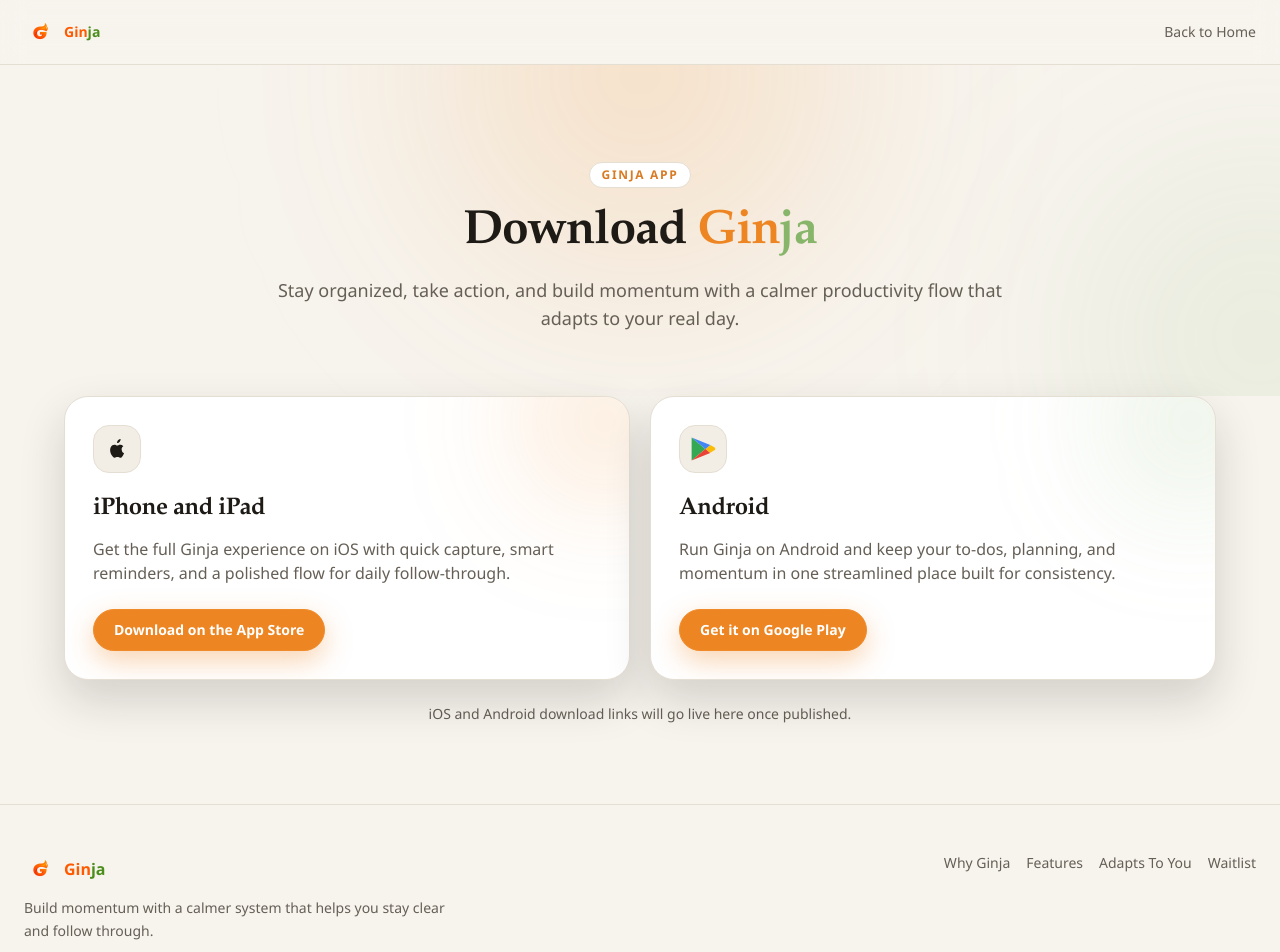
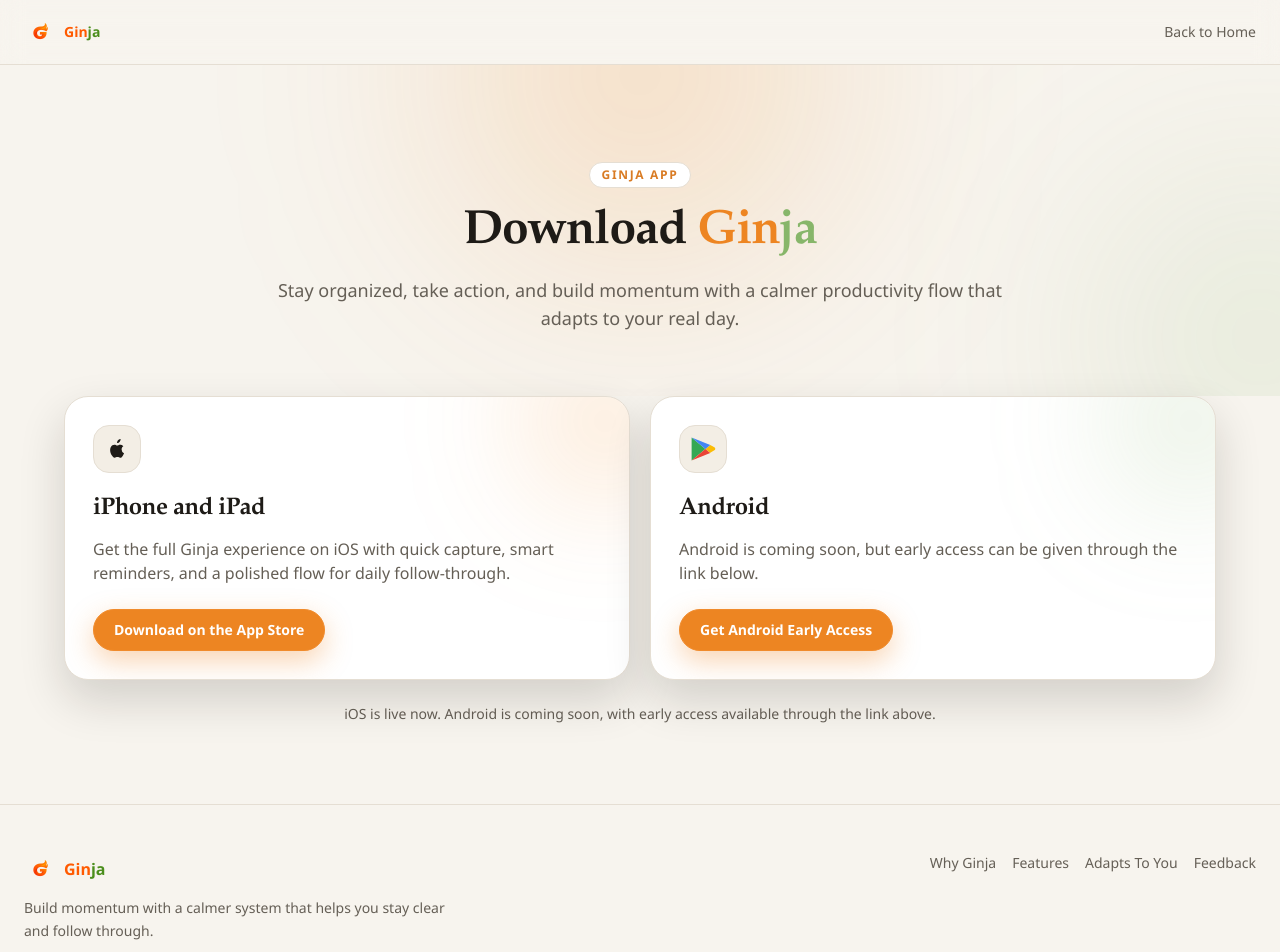
Before and after one commit to emyrael/Ginja_App, a Next.js app in the folder frontend/: page /download in a window 1280 px wide. Shown: the top 952 px of the page. Built offline with nearby package versions, Linux system fonts and the light colour scheme.

Commit message:
made new changes

```diff
--- a/frontend/component/landing/Footer.jsx
+++ b/frontend/component/landing/Footer.jsx
@@ -2,6 +2,8 @@
 import Link from 'next/link';
 import GinjaLogo from './GinjaLogo';
 import GinjaText from './GinjaText';
+
+const FEEDBACK_FORM_URL = 'https://docs.google.com/forms/d/1jTV1wg9RGzJ08H9UE0e_fSkbmdwC573FHgjST0WHiR4/edit';
 
 export default function Footer() {
   return (
@@ -50,7 +52,8 @@
             <a href="#why-ginja" className="hover:text-[#ED8522]">Why Ginja</a>
             <a href="#features" className="hover:text-[#ED8522]">Features</a>
             <a href="#adapts" className="hover:text-[#ED8522]">Adapts To You</a>
-            <a href="#waitlist" className="hover:text-[#ED8522]">Waitlist</a>
+            <Link href="/download" className="hover:text-[#ED8522]">Download</Link>
+            <a href={FEEDBACK_FORM_URL} target="_blank" rel="noopener noreferrer" className="hover:text-[#ED8522]">Feedback</a>
           </div>
         </div>
 
--- a/frontend/component/landing/HeroSection.jsx
+++ b/frontend/component/landing/HeroSection.jsx
@@ -1,9 +1,10 @@
 import React from 'react';
-import { ArrowRight, CheckCircle2 } from 'lucide-react';
+import Link from 'next/link';
+import { CheckCircle2 } from 'lucide-react';
 import PhoneFrame from './ui/PhoneFrame';
 import { HomeScreen } from './ui/ScreenMockups';
 
-export default function HeroSection({ onJoinWaitlist, onSeeHowItWorks }) {
+export default function HeroSection({ onSeeHowItWorks }) {
   return (
     <section id="home" className="relative overflow-hidden px-4 pb-20 pt-10 sm:px-6 sm:pb-24 sm:pt-14">
       <div className="pointer-events-none absolute inset-0">
@@ -13,9 +14,9 @@
 
       <div className="relative mx-auto grid max-w-7xl items-center gap-14 lg:grid-cols-[1.05fr_0.95fr]">
         <div>
-          <span className="inline-flex items-center rounded-full border border-[var(--border-color)] bg-[var(--surface-soft)] px-4 py-2 text-xs font-semibold uppercase tracking-[0.12em] text-[#A26335] dark:text-[#F1BE90]">
-            Early access opening soon
-          </span>
+          <Link href="/download" className="inline-flex items-center rounded-full border border-[#ED8522]/40 bg-[#FFF1E8] px-5 py-2.5 text-sm font-extrabold uppercase tracking-[0.14em] text-[#A26335] shadow-[0_12px_30px_rgba(237,133,34,0.24)] ring-2 ring-[#ED8522]/20 transition-all duration-300 hover:scale-[1.03] hover:bg-[#FFE6D5] animate-[pulse_2.2s_ease-in-out_infinite] dark:border-[#F1BE90]/45 dark:bg-[#4A3325] dark:text-[#F1BE90] dark:ring-[#F1BE90]/20 dark:hover:bg-[#5A3D2C]">
+            Download Now
+          </Link>
 
           <h1 className="mt-6 max-w-2xl text-balance text-4xl font-semibold leading-tight text-[var(--text-strong)] sm:text-5xl lg:text-6xl">
             Too many thoughts in your head, nowhere to start.
@@ -47,13 +48,6 @@
 
           <div className="mt-10 flex flex-col gap-3 sm:flex-row sm:items-center">
             <button
-              onClick={onJoinWaitlist}
-              className="inline-flex items-center justify-center rounded-full bg-[#ED8522] px-6 py-3 text-base font-semibold text-white shadow-[0_14px_34px_rgba(237,133,34,0.24)] transition-all duration-200 hover:bg-[#C94B16]"
-            >
-              Reserve my early access
-              <ArrowRight className="ml-2 h-4 w-4" />
-            </button>
-            <button
               onClick={onSeeHowItWorks}
               className="inline-flex items-center justify-center rounded-full border border-[var(--border-color)] bg-[var(--surface-primary)] px-6 py-3 text-base font-medium text-[var(--text-secondary)] transition-all duration-200 hover:brightness-105"
             >
--- a/frontend/component/landing/LandingPage.jsx
+++ b/frontend/component/landing/LandingPage.jsx
@@ -2,7 +2,6 @@
 import HeroSection from './HeroSection';
 import FeaturesSection from './FeaturesSection';
 import WhyWeBuiltGinja from './WhyWeBuiltGinja';
-import WaitlistForm from './WaitlistForm';
 import Footer from './Footer';
 import NavigationTabs from './NavigationTabs';
 
@@ -16,16 +15,14 @@
 
   return (
     <div className="min-h-screen bg-[var(--bg-primary)] text-[var(--text-primary)]">
-      <NavigationTabs onJoinWaitlist={() => scrollToSection('waitlist')} />
+      <NavigationTabs />
 
       <main className="pt-20 sm:pt-24">
         <HeroSection
-          onJoinWaitlist={() => scrollToSection('waitlist')}
           onSeeHowItWorks={() => scrollToSection('features')}
         />
         <FeaturesSection />
         <WhyWeBuiltGinja />
-        <WaitlistForm />
       </main>
 
       <Footer />
--- a/frontend/component/landing/NavigationTabs.jsx
+++ b/frontend/component/landing/NavigationTabs.jsx
@@ -2,15 +2,18 @@
 import Link from 'next/link';
 import GinjaLogo from './GinjaLogo';
 import GinjaText from './GinjaText';
+
+const FEEDBACK_FORM_URL = 'https://docs.google.com/forms/d/1jTV1wg9RGzJ08H9UE0e_fSkbmdwC573FHgjST0WHiR4/edit';
 
 const navItems = [
   { href: '#why-ginja', label: 'Why Ginja' },
   { href: '#features', label: 'Features' },
   { href: '#adapts', label: 'Adapts To You' },
   { href: '#circle', label: 'Circle' },
+  { href: FEEDBACK_FORM_URL, label: 'Feedback', external: true },
 ];
 
-export default function NavigationTabs({ onJoinWaitlist }) {
+export default function NavigationTabs() {
   return (
     <header className="fixed inset-x-0 top-0 z-50 border-b border-[var(--border-color)] bg-[var(--surface-soft)]/92 backdrop-blur-md dark:bg-[var(--surface-strong)]/90">
       <div className="mx-auto flex max-w-7xl items-center justify-between gap-3 px-4 py-3 sm:px-6">
@@ -26,6 +29,8 @@
             <a
               key={item.href}
               href={item.href}
+              target={item.external ? '_blank' : undefined}
+              rel={item.external ? 'noopener noreferrer' : undefined}
               className="text-sm font-medium text-[var(--text-secondary)] transition-colors duration-200 hover:text-[var(--text-primary)]"
             >
               {item.label}
@@ -33,12 +38,12 @@
           ))}
         </nav>
 
-        <button
-          onClick={onJoinWaitlist}
+        <Link
+          href="/download"
           className="rounded-full bg-[#ED8522] px-4 py-2 text-sm font-semibold text-white shadow-[0_8px_24px_rgba(237,133,34,0.24)] transition-all duration-200 hover:bg-[#C94B16] sm:px-5"
         >
-          Get priority access
-        </button>
+          Download Ginja
+        </Link>
       </div>
     </header>
   );
--- a/frontend/component/landing/WhyWeBuiltGinja.jsx
+++ b/frontend/component/landing/WhyWeBuiltGinja.jsx
@@ -1,5 +1,8 @@
 import React from 'react';
 import Link from 'next/link';
+import { Button } from '../../components/ui/button';
+
+const FEEDBACK_FORM_URL = 'https://docs.google.com/forms/d/1jTV1wg9RGzJ08H9UE0e_fSkbmdwC573FHgjST0WHiR4/edit';
 
 export default function WhyWeBuiltGinja() {
   return (
@@ -25,6 +28,22 @@
           <span className="text-[var(--text-muted)]">If this sounds familiar, you are exactly who Ginja is for.</span>
         </div>
       </div>
+
+      <div className="mx-auto mt-6 max-w-5xl rounded-[2rem] border border-[var(--border-color)] bg-[var(--surface-primary)] px-6 py-8 sm:px-10 sm:py-10">
+        <h3 className="text-2xl font-semibold text-[var(--text-strong)] sm:text-3xl">We’d love your feedback</h3>
+        <p className="mt-3 text-base leading-relaxed text-[var(--text-secondary)] sm:text-lg">
+          Tell us about your experience using Ginja so far.
+        </p>
+        <div className="mt-6">
+          <Button
+            type="button"
+            onClick={() => window.open(FEEDBACK_FORM_URL, '_blank', 'noopener,noreferrer')}
+            className="rounded-full bg-[#ED8522] px-6 py-3 text-base font-semibold text-white shadow-[0_14px_34px_rgba(237,133,34,0.24)] transition-all duration-200 hover:bg-[#C94B16]"
+          >
+            Give Feedback
+          </Button>
+        </div>
+      </div>
     </section>
   );
 }
--- a/frontend/pages/download.js
+++ b/frontend/pages/download.js
@@ -3,9 +3,9 @@
 import GinjaLogo from '../component/landing/GinjaLogo';
 import GinjaText from '../component/landing/GinjaText';
 
-// Replace these URLs when the App Store and Google Play listings are live.
-const APP_STORE_URL = 'https://example.com/app-store-link';
-const PLAY_STORE_URL = 'https://example.com/google-play-link';
+const APP_STORE_URL = 'https://apps.apple.com/us/app/ginja-app/id6752789324';
+const PLAY_STORE_URL = 'https://docs.google.com/forms/d/e/1FAIpQLScrmm9SzO8qZMTQeBS0lizabwrNLz-1b6yWetVsBSv1faCmOA/viewform?usp=sharing&ouid=100679526363664014529';
+const FEEDBACK_FORM_URL = 'https://docs.google.com/forms/d/1jTV1wg9RGzJ08H9UE0e_fSkbmdwC573FHgjST0WHiR4/edit';
 
 function AppleIcon() {
   return (
@@ -112,15 +112,15 @@
             />
             <PlatformCard
               title="Android"
-              description="Run Ginja on Android and keep your to-dos, planning, and momentum in one streamlined place built for consistency."
+              description="Android is coming soon, but early access can be given through the link below."
               href={PLAY_STORE_URL}
-              cta="Get it on Google Play"
+              cta="Get Android Early Access"
               icon={<PlayStoreIcon />}
               glow="bg-[#87B66A]/20"
             />
           </div>
           <p className="mx-auto mt-6 max-w-6xl text-center text-sm text-[var(--download-muted)]">
-            iOS and Android download links will go live here once published.
+            iOS is live now. Android is coming soon, with early access available through the link above.
           </p>
         </section>
       </main>
@@ -144,7 +144,7 @@
               <Link href="/#why-ginja" className="transition hover:text-[var(--download-text)]">Why Ginja</Link>
               <Link href="/#features" className="transition hover:text-[var(--download-text)]">Features</Link>
               <Link href="/#adapts" className="transition hover:text-[var(--download-text)]">Adapts To You</Link>
-              <Link href="/#waitlist" className="transition hover:text-[var(--download-text)]">Waitlist</Link>
+              <a href={FEEDBACK_FORM_URL} target="_blank" rel="noopener noreferrer" className="transition hover:text-[var(--download-text)]">Feedback</a>
             </div>
           </div>
 
--- /dev/null
+++ b/frontend/pages/feedback.js
@@ -0,0 +1,26 @@
+import Head from 'next/head';
+import { useEffect } from 'react';
+
+const FEEDBACK_FORM_URL = 'https://docs.google.com/forms/d/1jTV1wg9RGzJ08H9UE0e_fSkbmdwC573FHgjST0WHiR4/edit';
+
+export default function FeedbackRedirectPage() {
+  useEffect(() => {
+    window.location.replace(FEEDBACK_FORM_URL);
+  }, []);
+
+  return (
+    <>
+      <Head>
+        <title>Redirecting to Feedback</title>
+        <meta httpEquiv="refresh" content={`0;url=${FEEDBACK_FORM_URL}`} />
+      </Head>
+      <main style={{ padding: '2rem', fontFamily: 'system-ui, -apple-system, Segoe UI, Roboto, sans-serif' }}>
+        <p>
+          Redirecting to feedback form...
+          {' '}
+          <a href={FEEDBACK_FORM_URL}>Click here if you are not redirected.</a>
+        </p>
+      </main>
+    </>
+  );
+}
```
